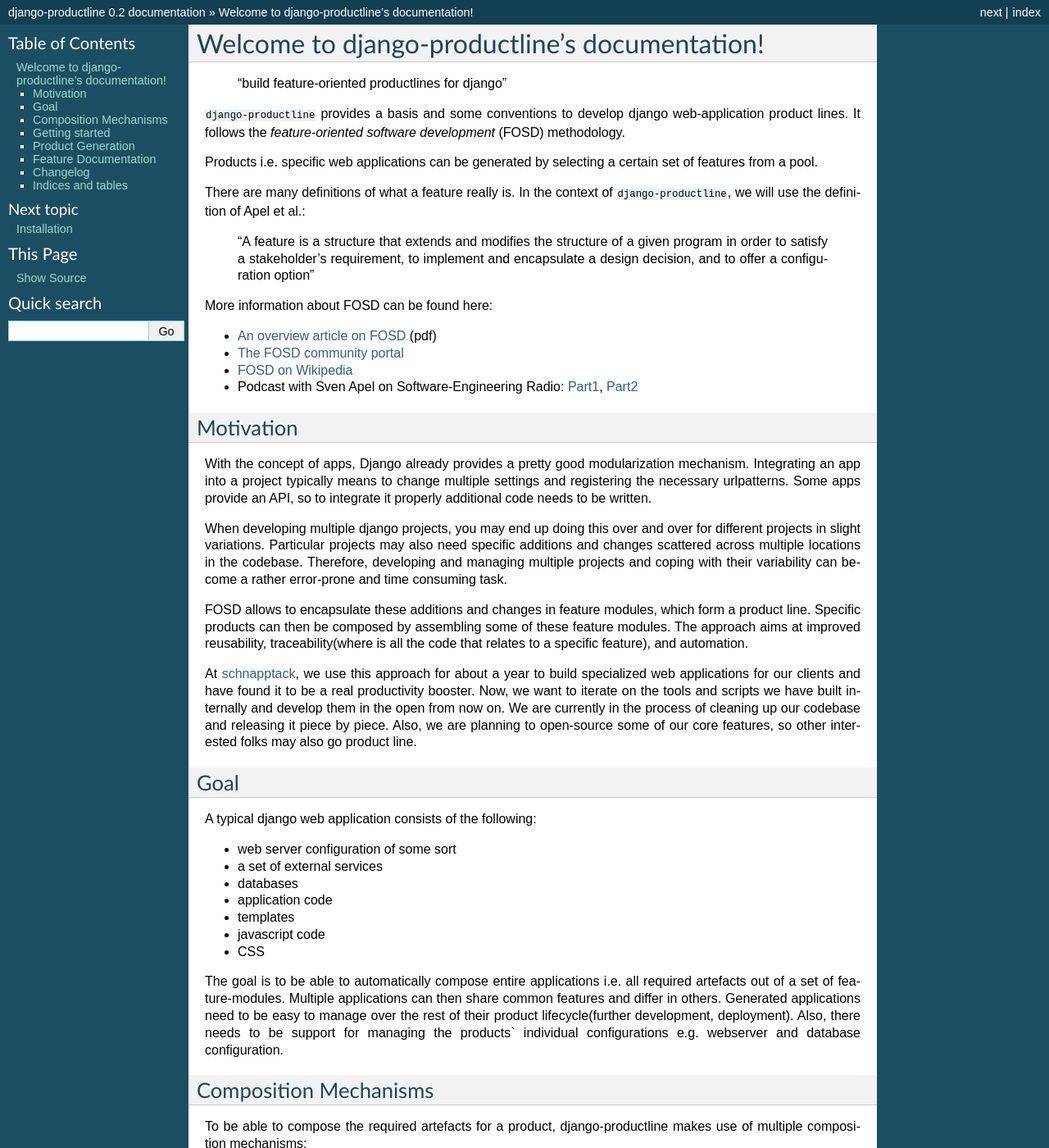
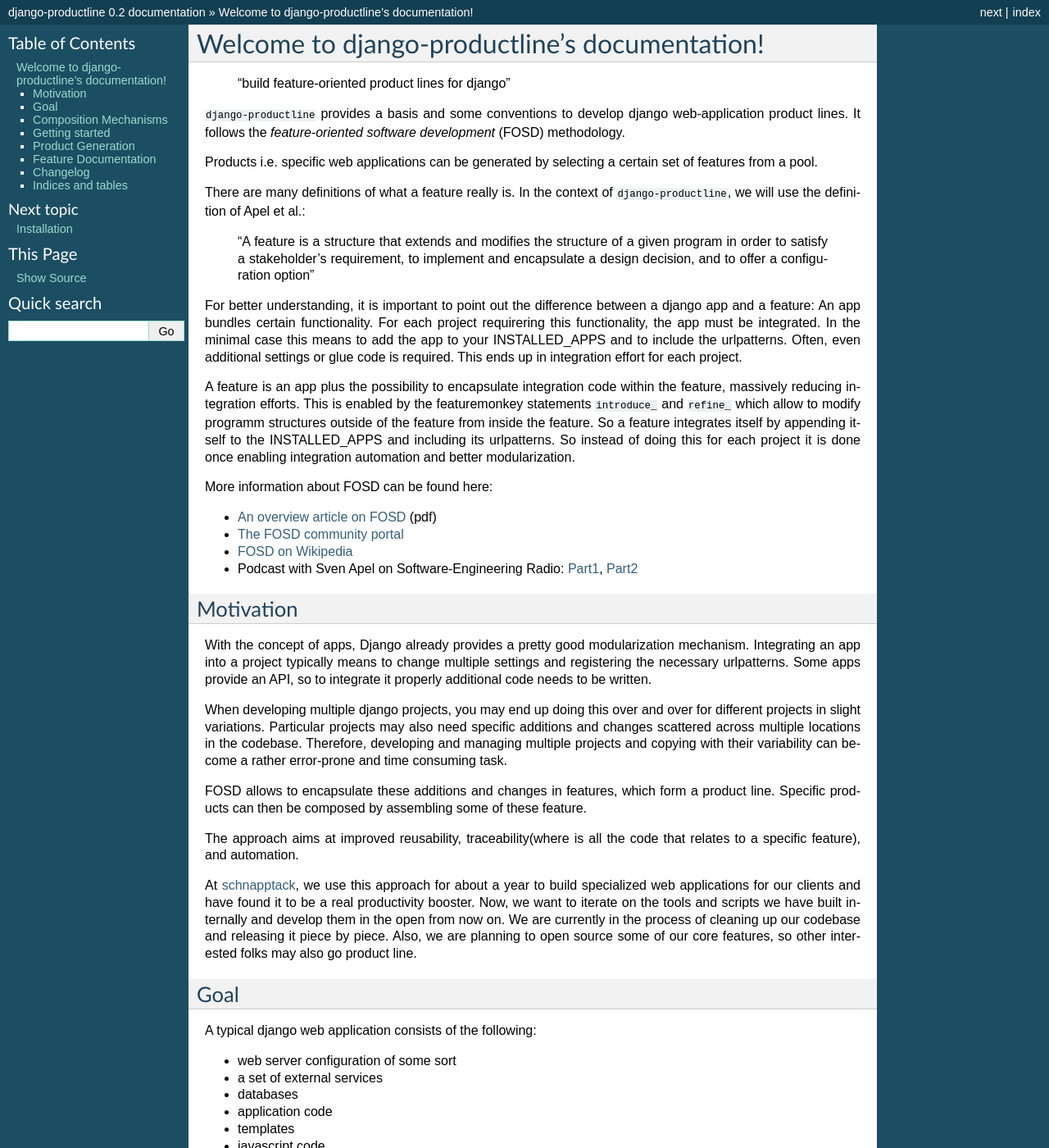
Before and after one commit to henzk/django-productline, a Sphinx documentation site: the page built from docs/index.rst, in a window 1280 px wide and 1400 px high. Shown: the whole window at 82% size. Built offline with Sphinx 7.4.7, drawn with Linux system fonts in a browser that asks for light colours; formulas are drawn with MathJax 3.

Commit message:
Update docs/index.rst
Added difference between app and feature explanation

```diff
--- a/docs/index.rst
+++ b/docs/index.rst
@@ -2,7 +2,7 @@
 Welcome to django-productline's documentation!
 ###############################################################
 
-    “build feature-oriented productlines for django”
+    “build feature-oriented product lines for django”
 
 ``django-productline`` provides a basis and some conventions to develop django web-application product lines.
 It follows the *feature-oriented software development* (FOSD) methodology.
@@ -15,6 +15,18 @@
     “A feature is a structure that extends and modifies the structure of a
     given program in order to satisfy a stakeholder’s requirement, to implement
     and encapsulate a design decision, and to offer a configuration option”
+
+For better understanding, it is important to point out the difference between a django app and a feature:
+An app bundles certain functionality. For each project requirering this functionality, the app must be integrated.
+In the minimal case this means to add the app to your INSTALLED_APPS and to include the urlpatterns.
+Often, even additional settings or glue code is required. This ends up in integration effort for each project.
+
+A feature is an app plus the possibility to encapsulate integration code within the feature, massively reducing
+integration efforts. This is enabled by the featuremonkey statements ``introduce_`` and ``refine_`` which allow to
+modify programm structures outside of the feature from inside the feature. So a feature integrates itself by
+appending itself to the INSTALLED_APPS and including its urlpatterns. So instead of doing this for each project
+it is done once enabling integration automation and better modularization.
+
 
 
 More information about FOSD can be found here:
@@ -36,18 +48,22 @@
 
 When developing multiple django projects, you may end up doing this over and over for different projects in slight variations.
 Particular projects may also need specific additions and changes scattered across multiple locations in the codebase.
-Therefore, developing and managing multiple projects and coping with their variability
+Therefore, developing and managing multiple projects and copying with their variability
 can become a rather error-prone and time consuming task.
 
-FOSD allows to encapsulate these additions and changes in feature modules, which form a product line.
-Specific products can then be composed by assembling some of these feature modules.
-The approach aims at improved reusability, traceability(where is all the code that relates to a specific feature), and automation.
+FOSD allows to encapsulate these additions and changes in features, which form a product line.
+Specific products can then be composed by assembling some of these feature.
+
+.. "feature" is more pregnant than "feature module" as the semantics of "module" collides with python module
+
+The approach aims at improved reusability, traceability(where is all the code that relates to a specific feature), and
+automation.
 
 At `schnapptack <http://schnapptack.de>`_\ , we use this approach for about a year to build specialized web applications for our clients
 and have found it to be a real productivity booster.
 Now, we want to iterate on the tools and scripts we have built internally and develop them in the open from now on.
 We are currently in the process of cleaning up our codebase and releasing it piece by piece.
-Also, we are planning to open-source some of our core features, so other interested folks may also go product line.
+Also, we are planning to open source some of our core features, so other interested folks may also go product line.
 
 ************************************
 Goal
```
